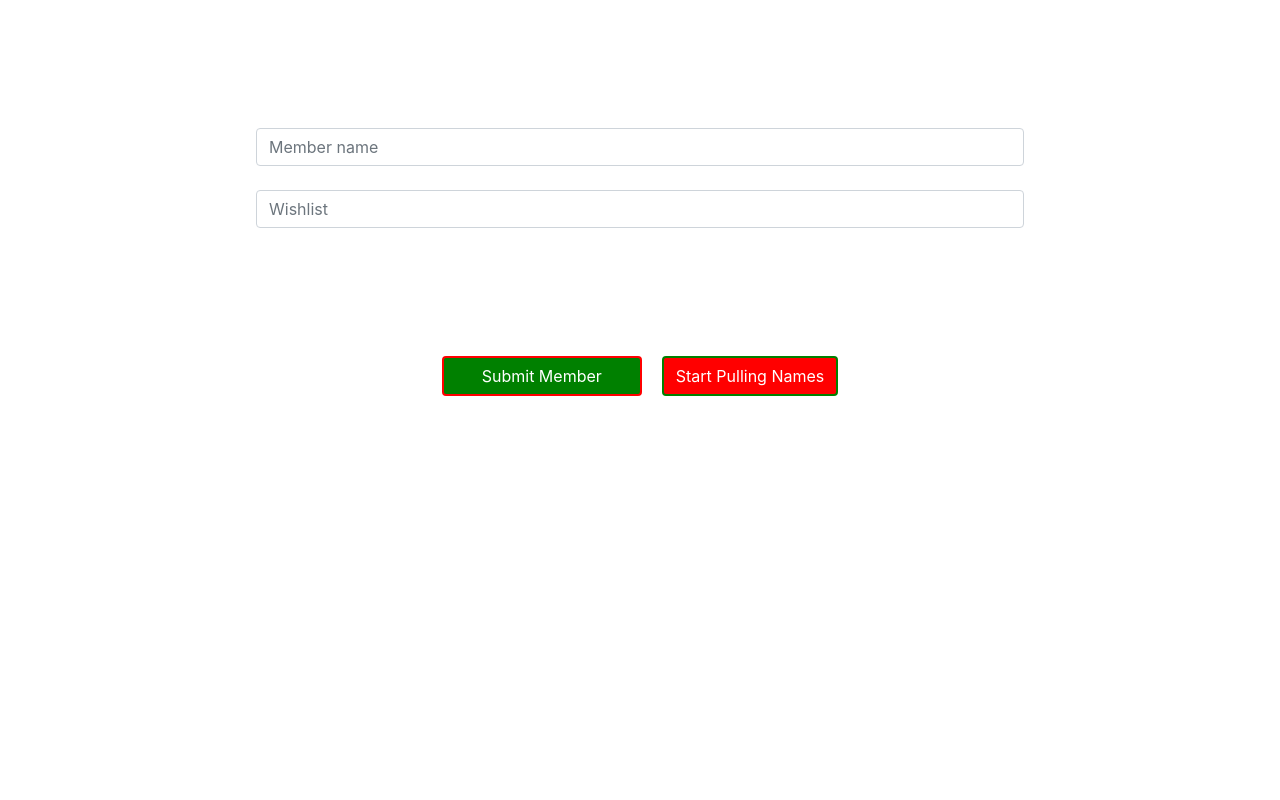
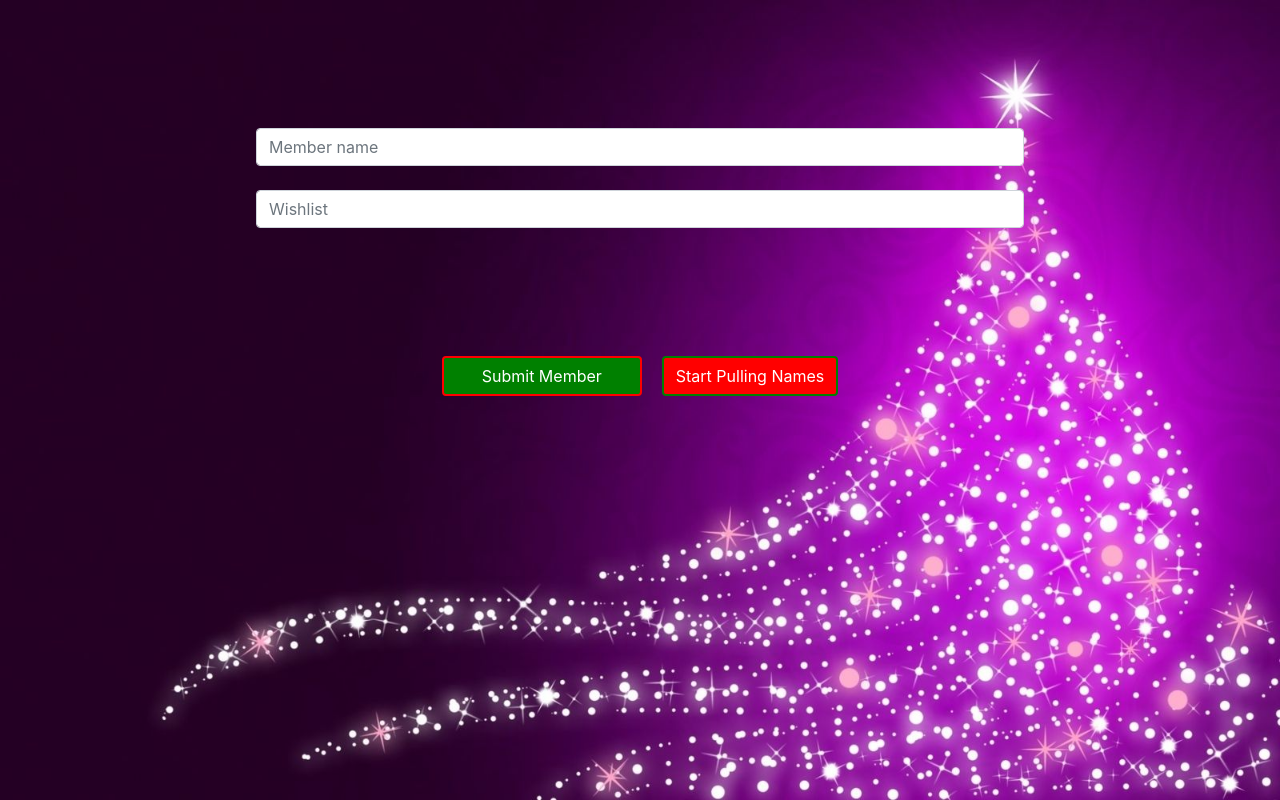
Before and after one commit to RockmanExe/Secret-Santa, a React (Create React App) app in the folder secret-santa/: page /api/local in a window 1280 px wide. Built offline with nearby package versions, Linux system fonts and the light colour scheme.

Commit message:
christmas background

```diff
--- a/secret-santa/src/App.css
+++ b/secret-santa/src/App.css
@@ -21,6 +21,7 @@
 .App-link {
   color: #61dafb;
 }
-/* body {
-  background-image: url
-} */
+body {
+  background: url("./images/purple-tree.jpg") no-repeat center center fixed;
+  background-size: cover;
+}
--- a/secret-santa/src/components/Local/Local.js
+++ b/secret-santa/src/components/Local/Local.js
@@ -15,6 +15,8 @@ class Local extends Component {
                 <Form>
                     <Input
                         placeholder='Member name'
+                        name = 'name'
+                        // value = {this.s}
                     />
                     <br/>
                     <Input
```
Also changed, not shown: secret-santa/src/images/purple-tree.jpg (added).
